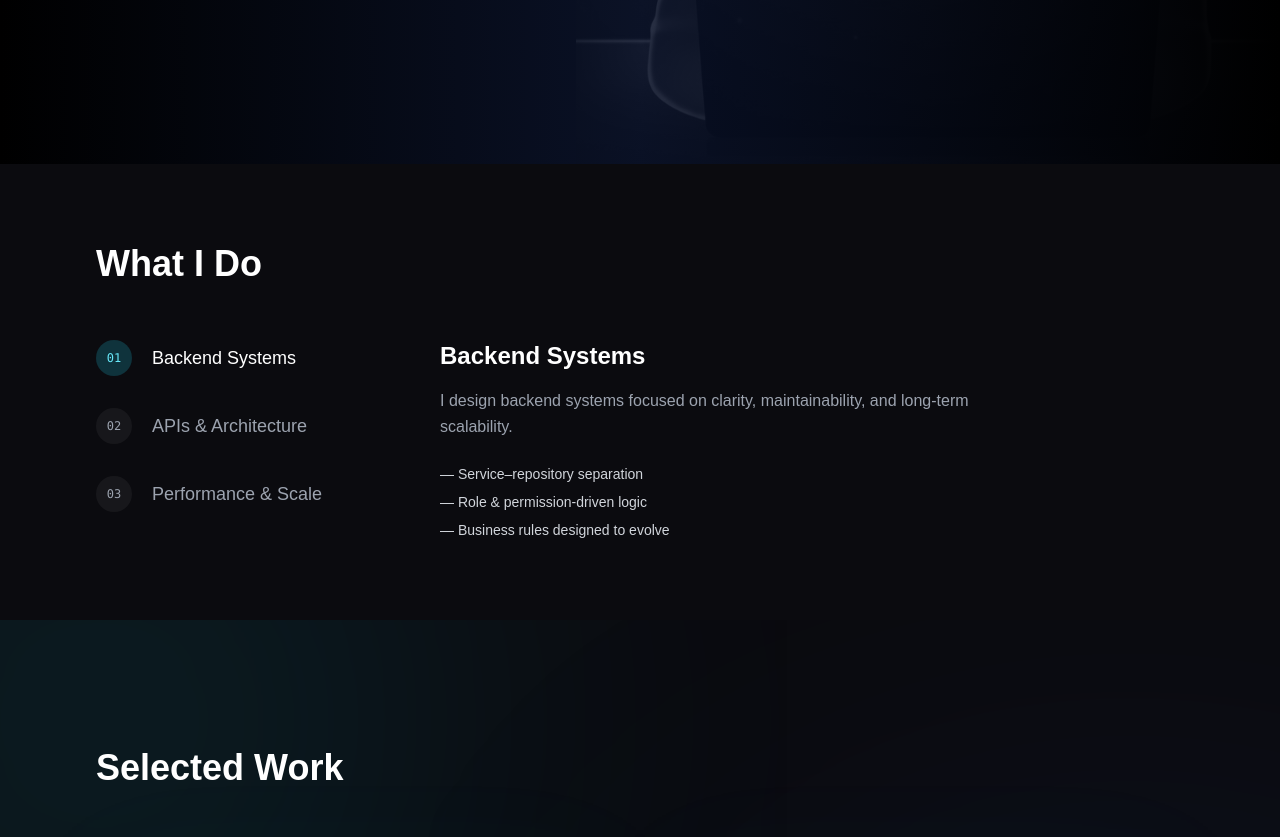
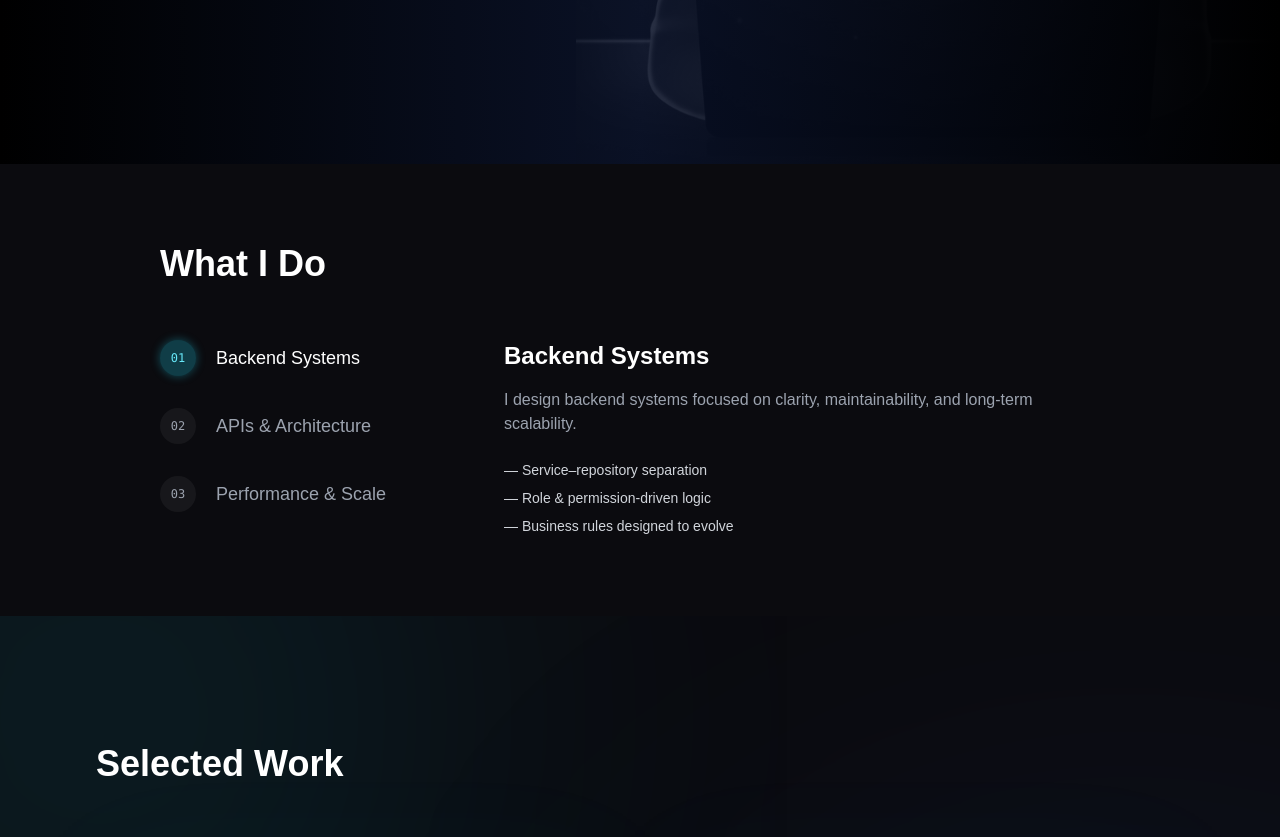
Before and after one commit to abhishekarora17/react-portfolio, a React (Vite) app: page / in a window 1280 px wide. Shown: the part 636-1473 px from the top of the page. Built offline with nearby package versions, Linux system fonts and the light colour scheme.

Commit message:
what i do section update

```diff
--- a/src/sections/WhatIDo.tsx
+++ b/src/sections/WhatIDo.tsx
@@ -1,5 +1,5 @@
 import { motion, AnimatePresence } from "framer-motion";
-import { useState } from "react";
+import { useEffect, useRef, useState } from "react";
 
 const capabilities = [
   {
@@ -39,27 +39,44 @@ const capabilities = [
 
 export default function WhatIDo() {
   const [activeIndex, setActiveIndex] = useState(0);
+  const [panelHeight, setPanelHeight] = useState<number | null>(null);
+  const measureRef = useRef<HTMLDivElement>(null);
+
   const active = capabilities[activeIndex];
+
+  // Measure tallest content once
+  useEffect(() => {
+    if (!measureRef.current) return;
+
+    let max = 0;
+    Array.from(measureRef.current.children).forEach((el) => {
+      max = Math.max(max, (el as HTMLElement).offsetHeight);
+    });
+
+    setPanelHeight(max);
+  }, []);
 
   return (
     <section
       id="about"
       className="relative w-full py-20 overflow-hidden"
     >
-      {/* Subtle ambient */}
+      {/* ================= AMBIENT SECTION LIGHT ================= */}
       <div className="absolute inset-0 pointer-events-none">
-        <div className="absolute left-1/2 top-1/2 w-[480px] h-[480px] -translate-x-1/2 -translate-y-1/2 bg-cyan-500/6 rounded-full blur-[240px]" />
+        <div className="absolute left-1/3 top-1/2 w-[500px] h-[500px] -translate-y-1/2 bg-cyan-500/8 rounded-full blur-[260px]" />
       </div>
 
-      <div className="relative flex flex-col justify-center px-12 md:px-24">
-        {/* Header */}
+      <div className="relative px-12 md:px-24 max-w-6xl mx-auto z-10">
         <h2 className="text-3xl md:text-4xl font-bold mb-14">
           What I Do
         </h2>
 
-        {/* ================= MAIN LAYOUT ================= */}
         <div className="grid grid-cols-1 md:grid-cols-[280px_1fr] gap-16">
-          {/* ================= LEFT SELECTOR ================= */}
+          {/* ================= LEFT STEPS ================= */}
+          <div className="relative">
+            {/* Subtle base guide (optional, very light) */}
+            <div className="absolute left-[18px] top-0 h-full w-px bg-white/8" />
+
             <div className="space-y-8">
               {capabilities.map((item, index) => {
                 const isActive = index === activeIndex;
@@ -68,13 +85,10 @@ export default function WhatIDo() {
                   <button
                     key={item.id}
                     onClick={() => setActiveIndex(index)}
-                  className="
-                    group w-full text-left
-                    focus:outline-none
-                  "
+                    className="group w-full text-left"
                   >
                     <div className="flex items-center gap-5">
-                    {/* Index */}
+                      {/* Step number */}
                       <div
                         className={`
                           w-9 h-9 flex items-center justify-center
@@ -82,7 +96,7 @@ export default function WhatIDo() {
                           transition
                           ${
                             isActive
-                            ? "bg-cyan-400/20 text-cyan-300"
+                              ? "bg-cyan-400/25 text-cyan-300 shadow-[0_0_10px_rgba(34,211,238,0.35)]"
                               : "bg-white/5 text-gray-400 group-hover:text-gray-200"
                           }
                         `}
@@ -90,16 +104,10 @@ export default function WhatIDo() {
                         {item.id}
                       </div>
 
-                    {/* Title */}
                       <span
-                      className={`
-                        text-lg transition
-                        ${
-                          isActive
-                            ? "text-white"
-                            : "text-gray-400 group-hover:text-gray-200"
-                        }
-                      `}
+                        className={`text-lg transition ${
+                          isActive ? "text-white" : "text-gray-400"
+                        }`}
                       >
                         {item.title}
                       </span>
@@ -108,34 +116,58 @@ export default function WhatIDo() {
                 );
               })}
             </div>
+          </div>
 
-          {/* ================= RIGHT CONTENT ================= */}
-          <div className="relative">
+          {/* ================= RIGHT PANEL (HEIGHT LOCKED) ================= */}
+          <div
+            className="relative"
+            style={{ minHeight: panelHeight ?? "auto" }}
+          >
             <AnimatePresence mode="wait">
               <motion.div
                 key={active.id}
-                initial={{ opacity: 0, y: 10 }}
+                initial={{ opacity: 0, y: 12 }}
                 animate={{ opacity: 1, y: 0 }}
-                exit={{ opacity: 0, y: -10 }}
-                transition={{ duration: 0.35, ease: "easeOut" }}
+                exit={{ opacity: 0, y: -12 }}
+                transition={{ duration: 0.35 }}
               >
                 <h3 className="text-2xl font-semibold mb-4">
                   {active.title}
                 </h3>
 
-                <p className="text-gray-400 max-w-xl mb-6 leading-relaxed">
+                <p className="text-gray-400 max-w-xl mb-6">
                   {active.description}
                 </p>
 
                 <ul className="space-y-2 text-sm text-gray-300">
-                  {active.points.map((point) => (
-                    <li key={point}>— {point}</li>
+                  {active.points.map((p) => (
+                    <li key={p}>— {p}</li>
                   ))}
                 </ul>
               </motion.div>
             </AnimatePresence>
           </div>
         </div>
+
+        {/* ================= HIDDEN MEASUREMENT ================= */}
+        <div
+          ref={measureRef}
+          className="absolute opacity-0 pointer-events-none -z-10"
+        >
+          {capabilities.map((item) => (
+            <div key={item.id} className="max-w-xl">
+              <h3 className="text-2xl font-semibold mb-4">
+                {item.title}
+              </h3>
+              <p className="mb-6">{item.description}</p>
+              <ul>
+                {item.points.map((p) => (
+                  <li key={p}>{p}</li>
+                ))}
+              </ul>
+            </div>
+          ))}
+        </div>
       </div>
     </section>
   );
```
Lines whose indentation alone changed are shown as unchanged.
